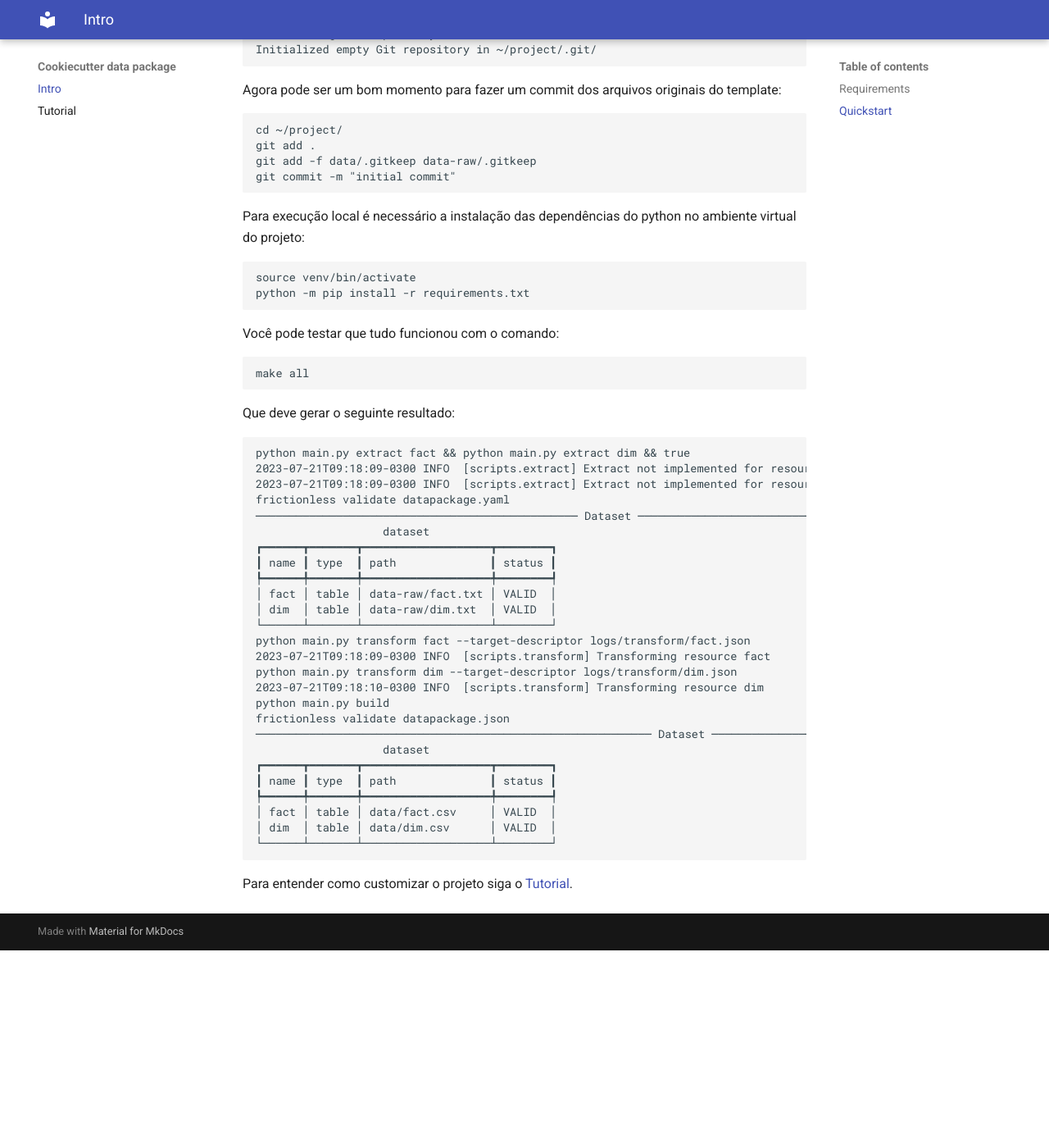
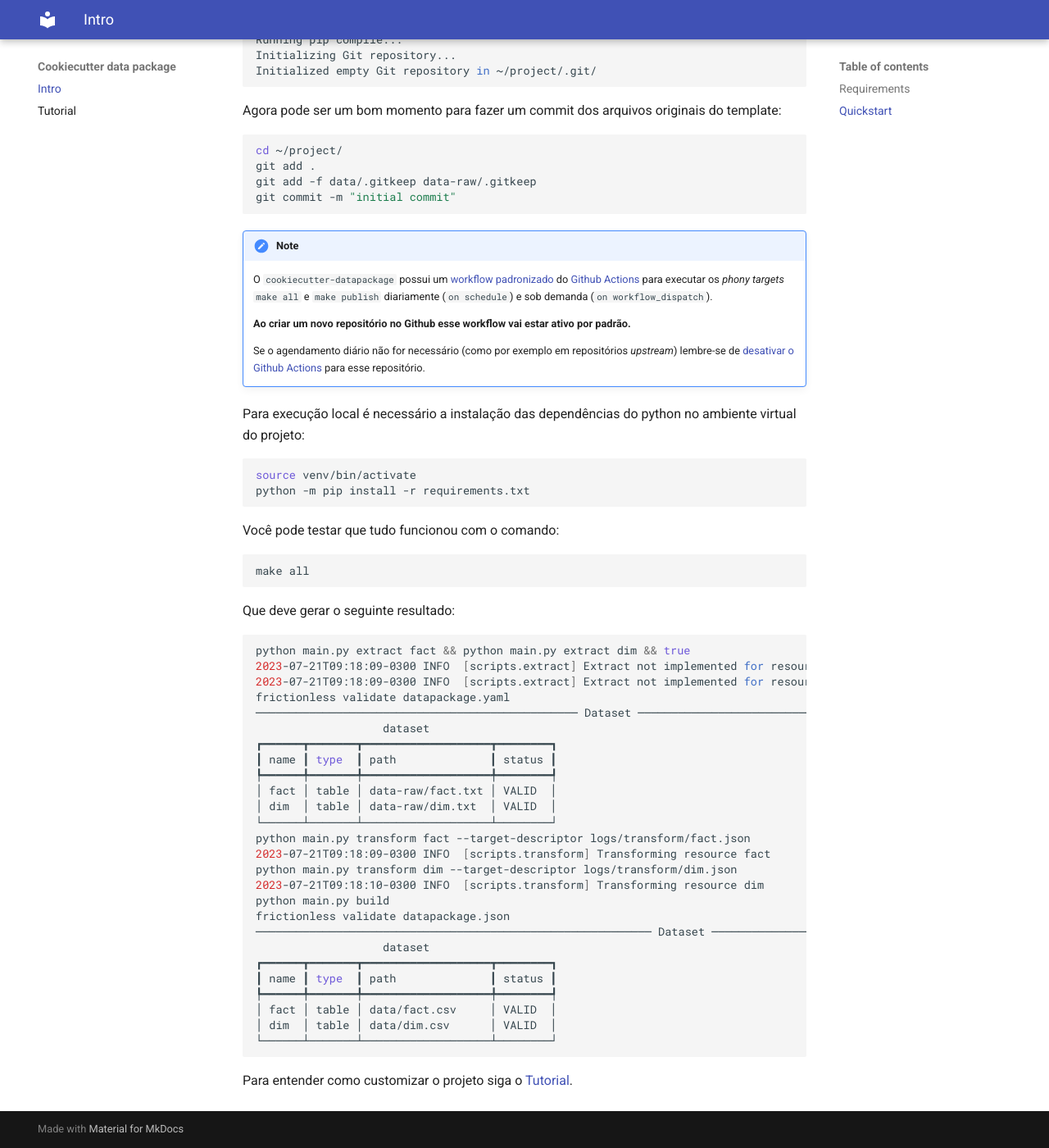
Before and after one commit to splor-mg/cookiecutter-datapackage, an MkDocs documentation site: the page built from docs/index.md, in a window 1280 px wide and 1400 px high, scrolled down 794 px. Shown: the whole window at 82% size. Built offline with MkDocs 1.6.1 and Material for MkDocs 9.7.7, drawn with Linux system fonts in a browser that asks for light colours; the version menu is left out; before the commit the page ends 1953 px from its top, so only the background shows below that; some of the changed text lies outside the part shown.

Commit message:
checkpoint

````diff
--- a/docs/index.md
+++ b/docs/index.md
@@ -1,6 +1,6 @@
 # Intro
 
-Project template para criação de [frictionless data packages](https://frictionlessdata.io/).
+Project template para criação e atualização de [frictionless data packages](https://frictionlessdata.io/) das fontes de dados primárias utilizadas no âmbito da Assessoria de Inteligência de Dados.
 
 ## Requirements
 
@@ -40,6 +40,15 @@ git add .
 git add -f data/.gitkeep data-raw/.gitkeep
 git commit -m "initial commit"
 ```
+
+!!! note
+
+    O `cookiecutter-datapackage` possui um [workflow padronizado](https://github.com/splor-mg/cookiecutter-datapackage/blob/main/%7B%7B%20cookiecutter.project_slug%20%7D%7D/.github/workflows/all.yaml) do [Github Actions](https://docs.github.com/en/actions) para executar os _phony targets_ `make all` e `make publish` diariamente (`on schedule`) e sob demanda (`on workflow_dispatch`).
+
+    __Ao criar um novo repositório no Github esse workflow vai estar ativo por padrão.__
+
+    Se o agendamento diário não for necessário (como por exemplo em repositórios _upstream_) lembre-se de [desativar o Github Actions](https://docs.github.com/en/repositories/managing-your-repositorys-settings-and-features/enabling-features-for-your-repository/managing-github-actions-settings-for-a-repository) para esse repositório.
+
 
 Para execução local é necessário a instalação das dependências do python no ambiente virtual do projeto:
 
--- a/mkdocs.yml
+++ b/mkdocs.yml
@@ -8,3 +8,7 @@ extra:
 plugins:
   - mike:
       version_selector: true
+markdown_extensions:
+  - admonition
+  - pymdownx.details
+  - pymdownx.superfences
````
